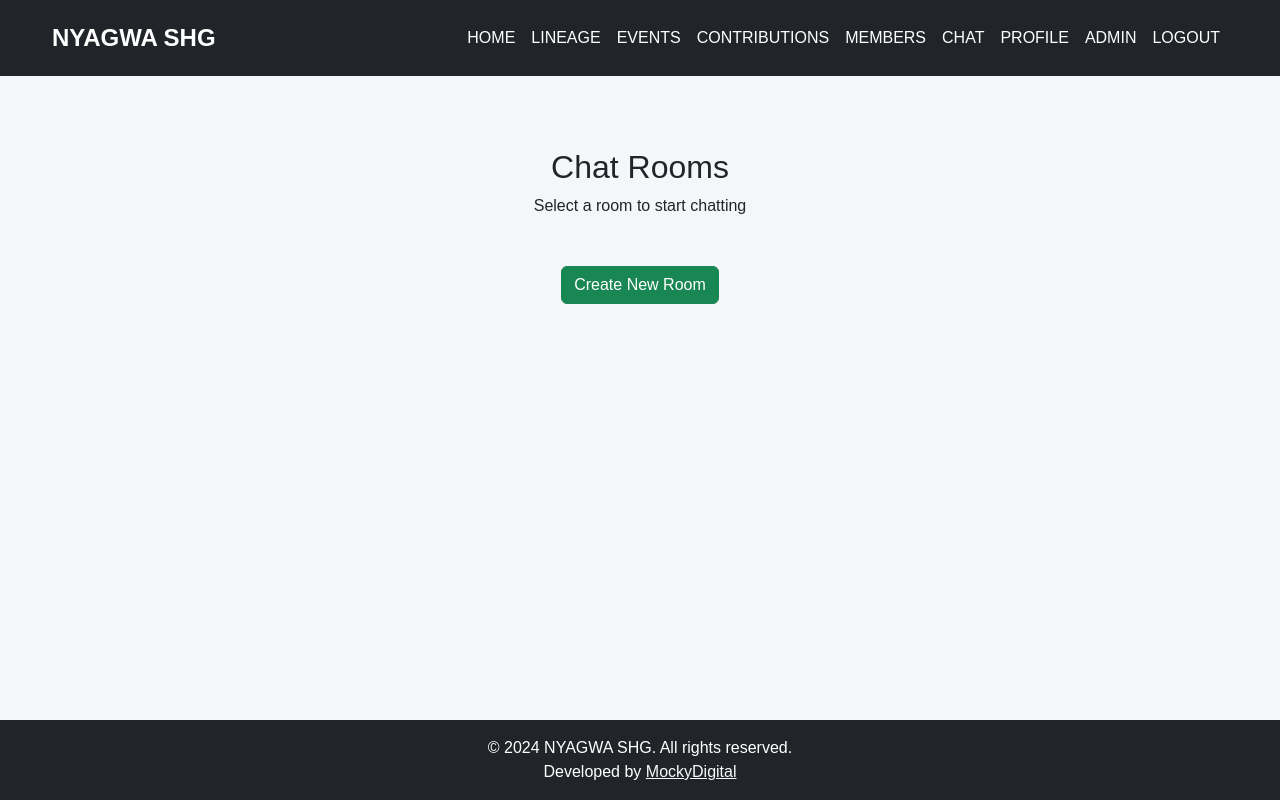
After one commit to onyangodonomondi/Shg, a Django app: page /chat/ in a window 1280 px wide. The commit adds this page. Run offline with Django 5.2, Linux system fonts and the light colour scheme; the visitor is signed in with stand-in values (Sample User, id 1); data that the repository does not hold is empty; some libraries are stand-ins or nearby versions.

Commit message:
chat app

```diff
--- /dev/null
+++ b/chat/routing.py
@@ -0,0 +1,6 @@
+from django.urls import re_path
+from . import consumers
+
+websocket_urlpatterns = [
+    re_path(r'ws/chat/(?P<room_name>\w+)/$', consumers.ChatConsumer.as_asgi()),
+]
--- /dev/null
+++ b/chat/templates/chat/rooms.html
@@ -0,0 +1,33 @@
+{% extends 'base.html' %}
+
+{% block content %}
+<div class="container mt-4">
+    <!-- Chat Rooms Header -->
+    <div class="chat-header text-center mb-4">
+        <h2>Chat Rooms</h2>
+        <p>Select a room to start chatting</p>
+    </div>
+
+    <!-- Chat Rooms List -->
+    <div class="row justify-content-center">
+        <div class="col-md-8">
+            <ul class="list-group">
+                <!-- Loop through rooms dynamically -->
+                {% for room in rooms %}
+                <li class="list-group-item d-flex justify-content-between align-items-center">
+                    <a href="{% url 'chat_room' room.name %}" class="text-decoration-none" style="color: #007bff;">
+                        <i class="fas fa-comments"></i> {{ room.name }}
+                    </a>
+                    <span class="badge bg-primary rounded-pill">Join</span>
+                </li>
+                {% endfor %}
+            </ul>
+        </div>
+    </div>
+</div>
+
+<!-- Optional: Add a button to create a new chat room -->
+<div class="text-center mt-4">
+    <a href="{% url 'create_room' %}" class="btn btn-success">Create New Room</a>
+</div>
+{% endblock %}
--- a/chat/urls.py
+++ b/chat/urls.py
@@ -2,6 +2,9 @@ from django.urls import path
 from . import views
 
 urlpatterns = [
-    path('', views.rooms, name='chat_rooms'),
-    path('<str:room_name>/', views.chat_room, name='chat_room'),
+    path('', views.rooms, name='chat_rooms'),  # List of all chat rooms
+    path('create/', views.create_room, name='create_room'),  # URL for creating a new room
+    path('<str:room_name>/', views.chat_room, name='chat_room'),  # URL for specific chat room
+    path('ajax/<str:room_name>/', views.load_chat_room, name='load_chat_room'),  # AJAX call for chat room
+    path('<str:room_name>/send/', views.send_message, name='send_message'),  # Sending messages in chat
 ]
--- a/chat/views.py
+++ b/chat/views.py
@@ -1,27 +1,60 @@
-from django.shortcuts import render, get_object_or_404
-from .models import Room, Message
+from django.shortcuts import render, redirect, get_object_or_404
 from django.contrib.auth.decorators import login_required
 from django.http import HttpResponseRedirect
 from django.urls import reverse
+from .models import Room, Message
 
+# Chat room view
 @login_required
 def chat_room(request, room_name):
     room = get_object_or_404(Room, name=room_name)
+
+    # Handle message submission
+    if request.method == 'POST':
+        message_content = request.POST.get('message', '')  # Get message content
+        image = request.FILES.get('image')  # Get uploaded image if any
+
+        if message_content or image:  # Ensure at least message or image is provided
+            Message.objects.create(room=room, user=request.user, content=message_content, image=image)
+
+        return HttpResponseRedirect(reverse('chat_room', args=[room_name]))  # Redirect to prevent duplicate form submissions
+
+    # Get all messages for the room
     messages = room.messages.all()
     return render(request, 'chat/chat_room.html', {'room': room, 'messages': messages})
 
+# View to list all rooms
 @login_required
 def rooms(request):
     rooms = Room.objects.all()
     return render(request, 'chat/rooms.html', {'rooms': rooms})
 
+# View to handle sending messages (if needed separately, although chat_room can handle it)
 @login_required
-def chat_room(request, room_name):
+def send_message(request, room_name):
     room = get_object_or_404(Room, name=room_name)
+
     if request.method == 'POST':
-        message_content = request.POST['message']
-        Message.objects.create(room=room, user=request.user, content=message_content)
-        return HttpResponseRedirect(reverse('chat_room', args=[room_name]))
+        message_content = request.POST.get('message', '')
+        image = request.FILES.get('image')  # Get the uploaded image if any
 
+        if message_content or image:  # Ensure at least message or image is provided
+            Message.objects.create(room=room, user=request.user, content=message_content, image=image)
+
+        return redirect('chat_room', room_name=room_name)
+
+@login_required
+def load_chat_room(request, room_name):
+    room = get_object_or_404(Room, name=room_name)
     messages = room.messages.all()
-    return render(request, 'chat/chat_room.html', {'room': room, 'messages': messages})
+    html = render_to_string('chat/chat_room_content.html', {'room': room, 'messages': messages}, request)
+    return JsonResponse({'html': html})
+
+def create_room(request):
+    if request.method == 'POST':
+        room_name = request.POST.get('room_name')
+        if room_name:
+            Room.objects.create(name=room_name)
+            return redirect('chat_rooms')  # Redirect back to the room list after creation
+
+    return render(request, 'chat/create_room.html')
--- a/members/templates/base.html
+++ b/members/templates/base.html
@@ -7,20 +7,27 @@
   <head>
     <meta charset="UTF-8" />
     <meta name="viewport" content="width=device-width, initial-scale=1.0" />
+    <meta name="description" content="NYAGWA SHG - Bringing the community together." />
+    <meta name="keywords" content="SHG, Community, Contributions, Events, Lineage" />
+    <meta property="og:title" content="NYAGWA SHG" />
+    <meta property="og:description" content="Bringing the community together." />
+    <meta property="og:image" content="{% static 'images/og_image.png' %}" />
     <title>{% block title %}NYAGWA SHG{% endblock %}</title>
+
     <!-- Bootstrap CSS -->
-    <link
-      href="https://cdn.jsdelivr.net/npm/bootstrap@5.3.0/dist/css/bootstrap.min.css"
-      rel="stylesheet"
-    />
+    <link href="https://cdn.jsdelivr.net/npm/bootstrap@5.3.0/dist/css/bootstrap.min.css" rel="stylesheet" />
+
+    <!-- Font Awesome for icons -->
+    <link rel="stylesheet" href="https://cdnjs.cloudflare.com/ajax/libs/font-awesome/6.0.0/css/all.min.css">
+
     <!-- Custom CSS -->
     <link href="{% static 'css/styles.css' %}" rel="stylesheet" />
     {% block extra_head %}{% endblock %}
   </head>
   <body>
     <div class="wrapper">
-      <!-- Navbar -->
-      <nav class="navbar navbar-expand-lg navbar-dark">
+      <!-- Sticky Navbar -->
+      <nav class="navbar navbar-expand-lg navbar-dark bg-dark sticky-top">
         <div class="container">
           <a class="navbar-brand" href="/">NYAGWA SHG</a>
           <button
@@ -37,23 +44,26 @@
           <div class="collapse navbar-collapse" id="navbarNav">
             <ul class="navbar-nav ms-auto">
               <li class="nav-item">
-                <a class="nav-link active" aria-current="page" href="{% url 'home' %}">Home</a>
+                <a class="nav-link {% if request.resolver_match.url_name == 'home' %}active{% endif %}" href="{% url 'home' %}">Home</a>
               </li>
               <li class="nav-item">
-                <a class="nav-link" href="{% url 'lineage' %}">Lineage</a> <!-- Link to Lineage -->
+                <a class="nav-link {% if request.resolver_match.url_name == 'lineage' %}active{% endif %}" href="{% url 'lineage' %}">Lineage</a>
               </li>
               <li class="nav-item">
-                <a class="nav-link" href="{% url 'events_page' %}">Events</a>
+                <a class="nav-link {% if request.resolver_match.url_name == 'events_page' %}active{% endif %}" href="{% url 'events_page' %}">Events</a>
               </li>
               <li class="nav-item">
-                <a class="nav-link" href="{% url 'contributions_page' %}">Contributions</a>
+                <a class="nav-link {% if request.resolver_match.url_name == 'contributions_page' %}active{% endif %}" href="{% url 'contributions_page' %}">Contributions</a>
               </li>
               <li class="nav-item">
-                <a class="nav-link" href="{% url 'members_page' %}">Members</a> <!-- New link to Members -->
+                <a class="nav-link {% if request.resolver_match.url_name == 'members_page' %}active{% endif %}" href="{% url 'members_page' %}">Members</a>
+              </li>
+              <li class="nav-item">
+                <a class="nav-link {% if request.resolver_match.url_name == 'chat_rooms' %}active{% endif %}" href="{% url 'chat_rooms' %}">Chat</a>
               </li>
               {% if user.is_authenticated %}
               <li class="nav-item">
-                <a class="nav-link" href="{% url 'profile' user.id %}">Profile</a>
+                <a class="nav-link {% if request.resolver_match.url_name == 'profile' %}active{% endif %}" href="{% url 'profile' user.id %}">Profile</a>
               </li>
               {% if user.is_staff %}
               <li class="nav-item">
@@ -70,10 +80,10 @@
               </li>
               {% else %}
               <li class="nav-item">
-                <a class="nav-link" href="{% url 'login' %}">Login</a>
+                <a class="nav-link {% if request.resolver_match.url_name == 'login' %}active{% endif %}" href="{% url 'login' %}">Login</a>
               </li>
               <li class="nav-item">
-                <a class="nav-link" href="{% url 'signup' %}">Sign Up</a>
+                <a class="nav-link {% if request.resolver_match.url_name == 'signup' %}active{% endif %}" href="{% url 'signup' %}">Sign Up</a>
               </li>
               {% endif %}
             </ul>
@@ -87,13 +97,11 @@
       </div>
 
       <!-- Footer -->
-      <footer class="footer text-center">
-        <div class="container p-4">
-          <p class="text-center mb-0">
-            &copy; 2024 NYAGWA SHG. All rights reserved.
-          </p>
-          <p class="text-center mb-0">
-            Developed by <a href="https://mockydigital.com/" target="_blank">MockyDigital</a>
+      <footer class="footer bg-dark text-white mt-5 py-3 text-center">
+        <div class="container">
+          <p class="mb-0">&copy; 2024 NYAGWA SHG. All rights reserved.</p>
+          <p class="mb-0">
+            Developed by <a href="https://mockydigital.com/" target="_blank" class="text-light">MockyDigital</a>
           </p>
         </div>
       </footer>
--- a/textutils/urls.py
+++ b/textutils/urls.py
@@ -7,6 +7,8 @@ urlpatterns = [
 
     path('admin/', admin.site.urls),
     path('', include('members.urls')),  # Include URLs from the members app
+     path('chat/', include('chat.urls')),
+
 ]
 
 if settings.DEBUG:
```
Also changed, not shown: chat/consumers.py (added, +86 -0 lines), chat/create_room.html (added, +17 -0 lines), chat/models.py (+8 -2 lines), chat/templates/chat/chat_room.html (added, +103 -0 lines), chat/templates/chat/chat_room_content.html (added, +25 -0 lines), chat/templates/chat/create_room.html (added, +15 -0 lines), textutils/asgi.py (+11 -11 lines), textutils/settings.py (+16 -8 lines).
